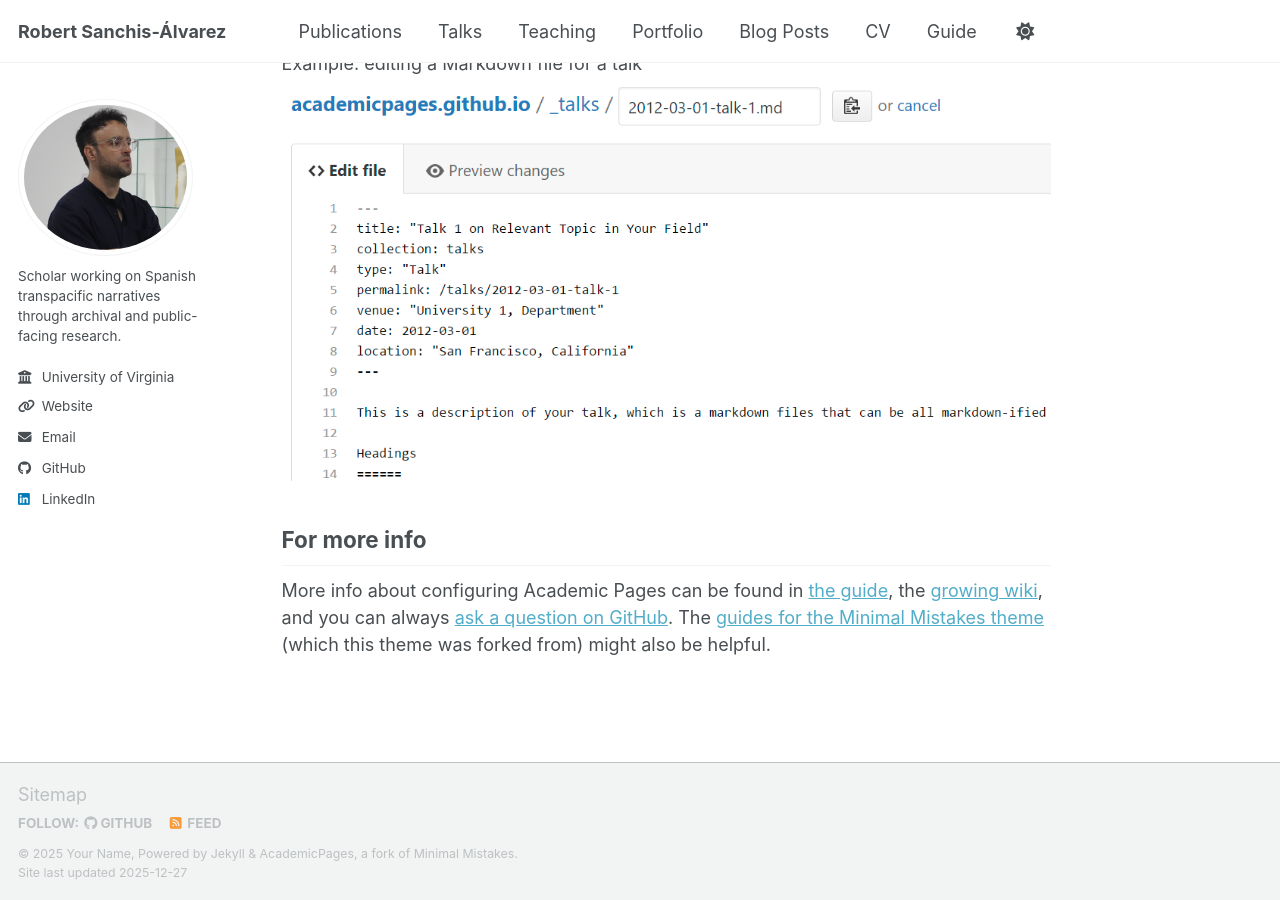
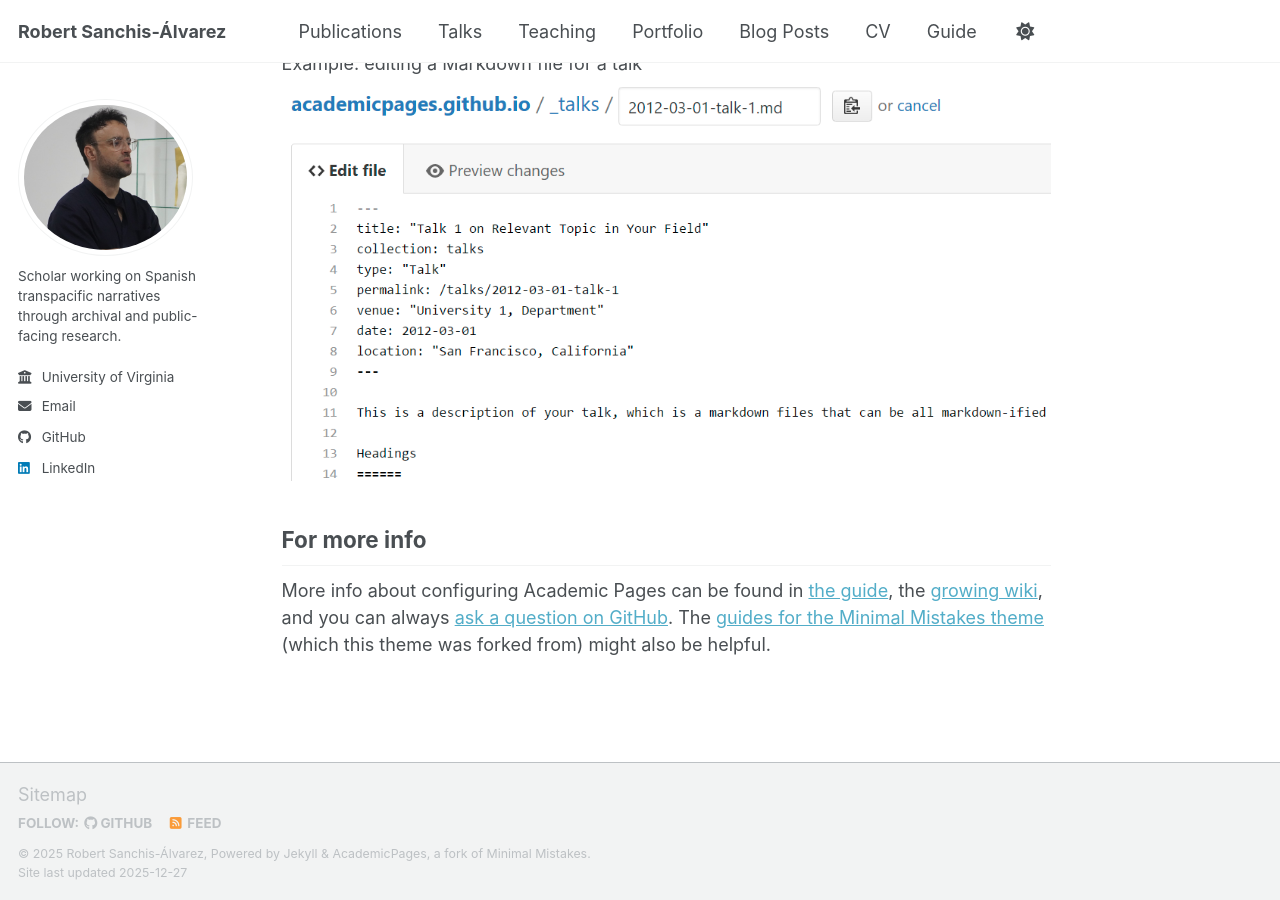
Before and after one commit to robertsanchisalvarez/robertsanchisalvarez.github.io, a Jekyll site: the page built from _pages/about.md, in a window 1280 px wide and 900 px high, scrolled down 2718 px. Built offline with Jekyll 4.4.1, drawn with Linux system fonts in a browser that asks for light colours; a script bundle is joined from its source files by our own code; library files that are not in the unit come from our copies.

Commit message:
Update _config.yml

```diff
--- a/_config.yml
+++ b/_config.yml
@@ -11,12 +11,12 @@ locale                   : "en-US"
 site_theme               : "default" # the available themes options are "default", "air", "sunrise", "mint", "dirt" and "contrast"
 title                    : "Robert Sanchis-Álvarez"
 title_separator          : "-"
-name                     : &name "Your Name"
+name                     : &name "Robert Sanchis-Álvarez"
 description              : &description "Spanish transpacific narratives and archival cultures"   # Update this with a general description of your site, this is the default if not overridden by a page
 url                      : "https://robertsanchisalvarez.github.io" # The base hostname & protocol for your site e.g. "https://[your GitHub username].github.io",
                                                            # or if you already have some other page hosted on Github then use "https://[your GitHub username].github.io/[Your Repo Name]"
 baseurl                  : "" # the subpath of your site, e.g. "/blog"
-repository               : "https://robertsanchisalvarez.github.io"
+repository               : "robertsanchisalvarez/robertsanchisalvarez.github.io"
 
 # Site Author - The following control what appear as part of the author content on the side bar.
 #               If a field is blank the icon and link will not appear, otherwise it will be shown.
@@ -29,7 +29,7 @@ author:
   bio              : "Scholar working on Spanish transpacific narratives through archival and public-facing research."
   location         :
   employer         : "University of Virginia"
-  uri              : "https://robertsanchisalvarez.github.io" # URL
+  uri              :  # URL
   email            : "robert.sanchis@virginia.edu"
 
   # Academic websites
```
